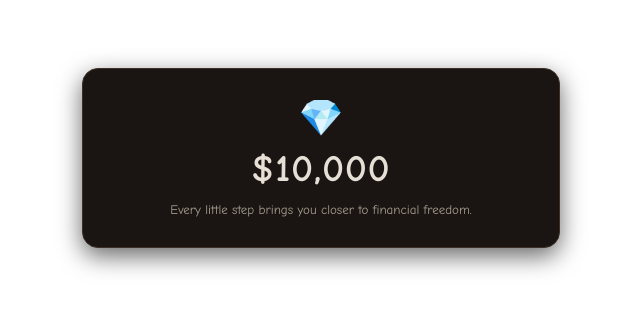
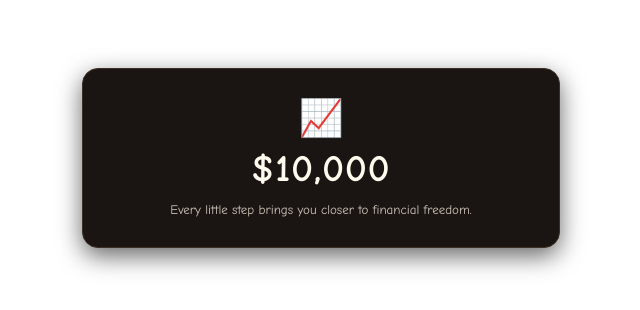
Before and after one commit to equinoxenterprises/Financial-Milestone, a plain HTML site: page index.html in a window 1280 px wide. Shown: the part 242-552 px from the top of the page, without its empty margins (319-959 px from the left). Drawn offline with Linux system fonts and the light colour scheme.

Commit message:
Update index.html

```diff
--- a/index.html
+++ b/index.html
@@ -11,7 +11,7 @@
 
         body {
             background-color: transparent;
-            color: #e6dfd5;
+            color: #fffaed;
             display: flex;
             justify-content: center;
             align-items: center;
@@ -38,14 +38,14 @@
         .main-stat {
             font-size: 38px;
             font-weight: bold;
-            color: #e6dfd5;
+            color: #fffaed;
             margin-bottom: 10px;
             letter-spacing: 1px;
         }
 
         .subtext {
             font-size: 13px;
-            color: #a89f91;
+            color: #d1c7bd;
             line-height: 1.4;
             margin: 0;
         }
@@ -74,8 +74,8 @@
             document.getElementById('icon-goal').innerText = randomIcon;
         }
 
-        // Changes icons fast every 800 milliseconds
-        setInterval(updateDynamicIcon, 800);
+        // Shuffles icons super fast every 400 milliseconds
+        setInterval(updateDynamicIcon, 400);
     </script>
 </body>
 </html>
```
